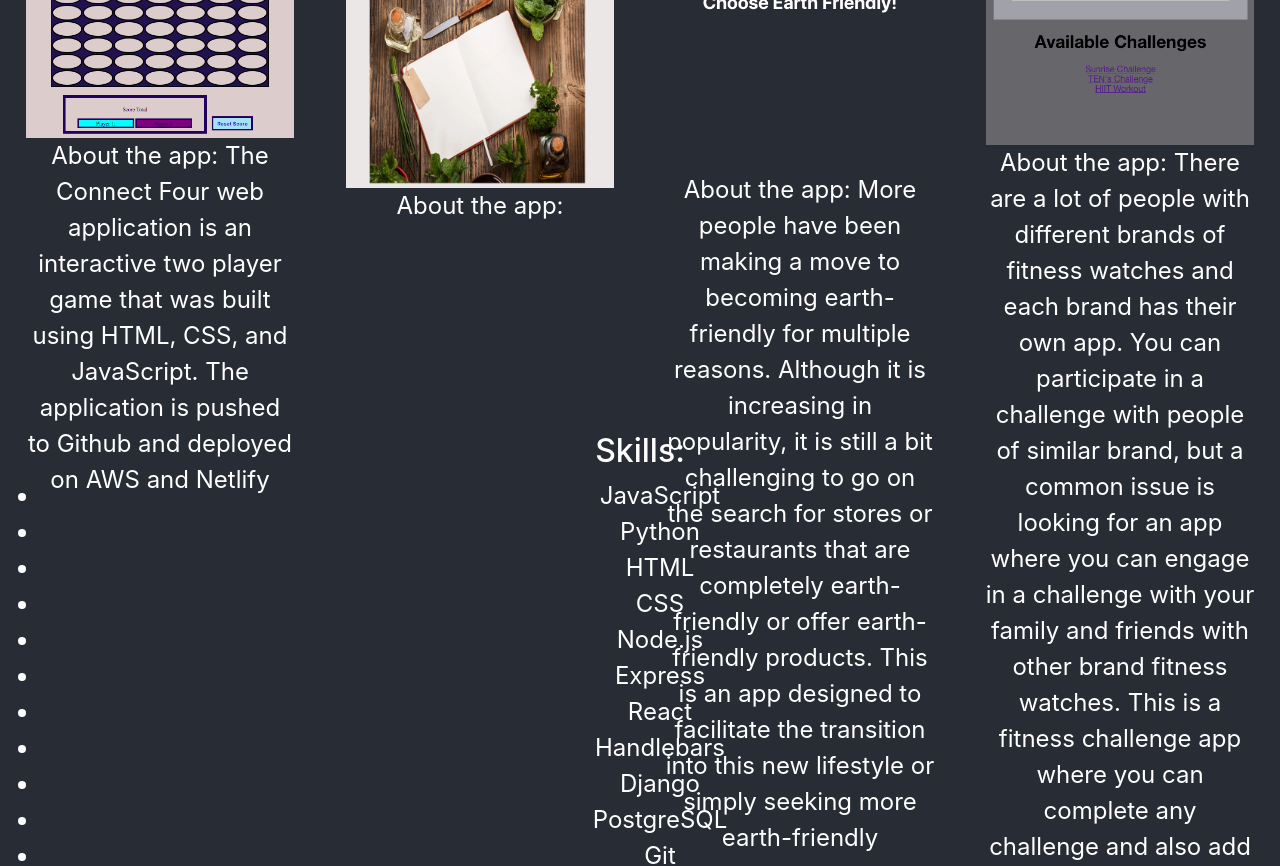
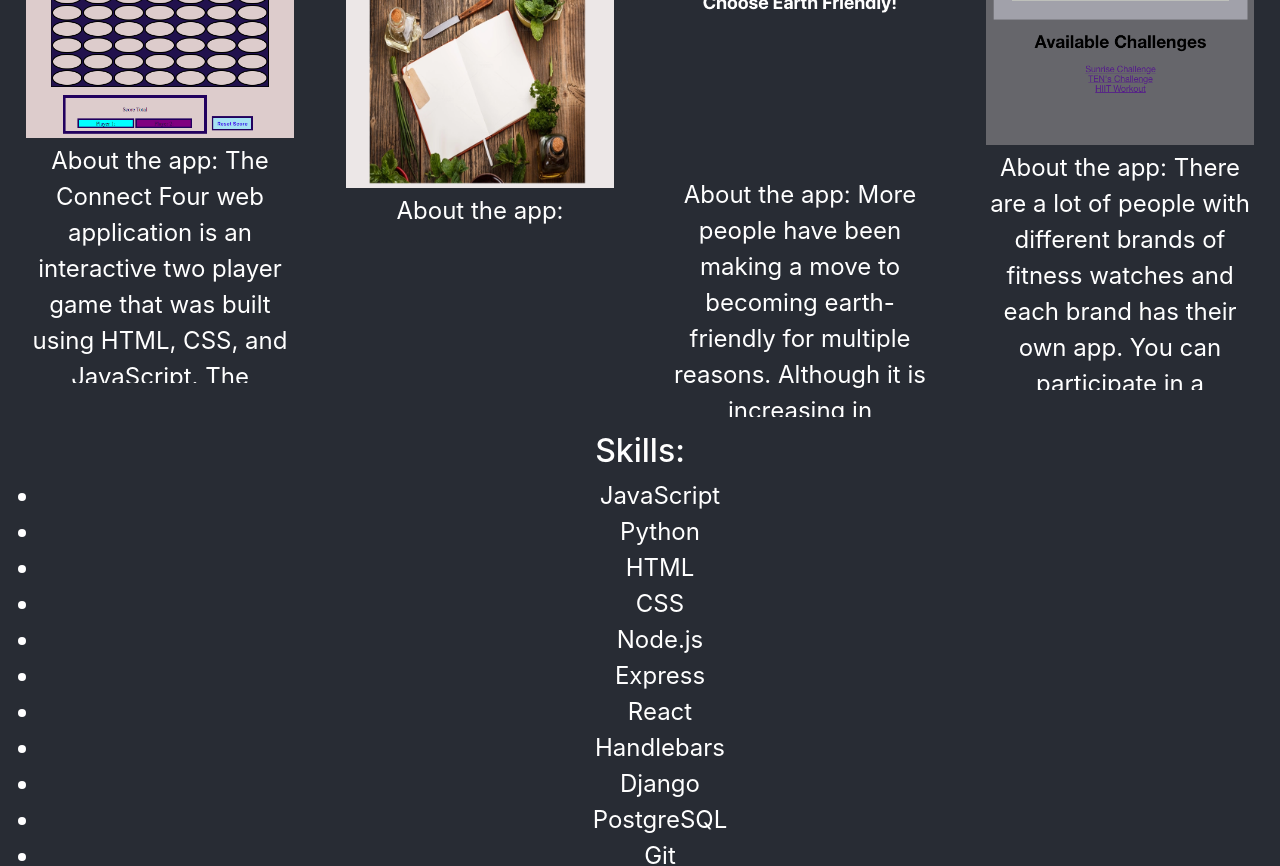
Before and after one commit to lim-is-a/react-portfolio, a React (Create React App) app: page / in a window 1280 px wide. Shown: the part 1780-2646 px from the top of the page. Built offline with nearby package versions, Linux system fonts and the light colour scheme.

Commit message:
added appTextBox styling

```diff
--- a/src/App.css
+++ b/src/App.css
@@ -11,6 +11,12 @@
   justify-content: center;
   min-height: 100vh;
   font-size: calc(10px + 3vmin);
+}
+
+.appTextBox{
+  margin-top: 2%;
+  height: 30vh;
+  overflow:auto;
 }
 
 .flex-container{
@@ -51,7 +57,7 @@
   max-width:40vw;
   max-height: 50vh;
 }
-div.myPic > img{
+.myPic > img{
   border: 15px solid #282c34;
   height: 100%;
 }
```
